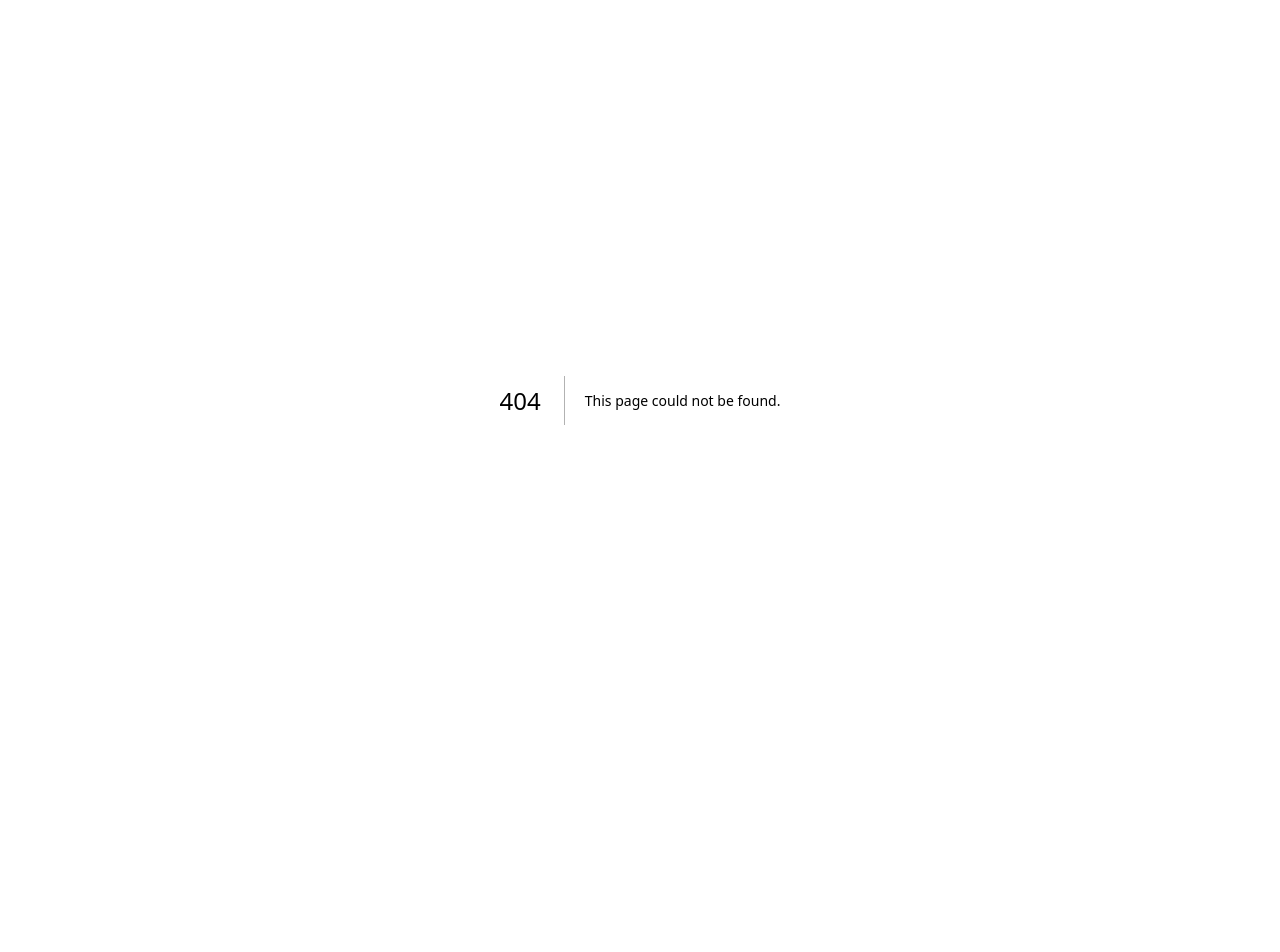
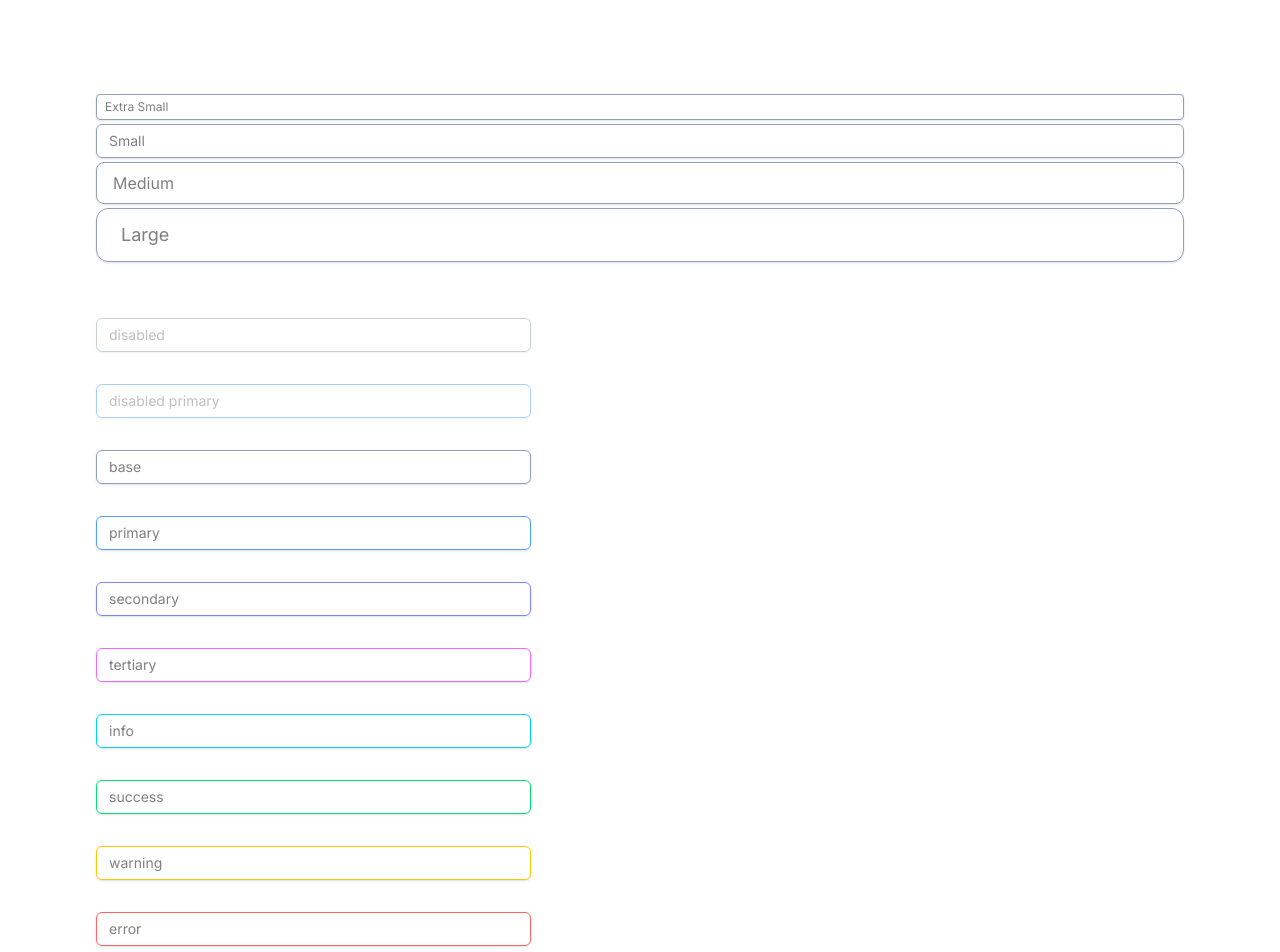
Before and after one commit to shoraid/fantasize-ui, a Next.js app: page /components/forms/input in a window 1280 px wide. Before the commit this address had no page. Shown: the top 952 px of the page. Before the commit the page ends 800 px from the top, so only its background shows below. Built offline with nearby package versions, Linux system fonts and the light colour scheme.

Commit message:
add input component

```diff
--- a/package.json
+++ b/package.json
@@ -16,6 +16,7 @@
     "tailwind-merge": "^2.4.0"
   },
   "devDependencies": {
+    "@tailwindcss/forms": "^0.5.7",
     "@tailwindcss/postcss": "^4.0.0-alpha.18",
     "@trivago/prettier-plugin-sort-imports": "^4.3.0",
     "@types/node": "^20",
--- /dev/null
+++ b/src/app/components/forms/input/page.tsx
@@ -0,0 +1,47 @@
+import BaseInput from "@/components/forms/base-input";
+
+export default function Input() {
+  return (
+    <div className="flex min-h-screen flex-col items-center gap-y-12 pt-[7%] pb-10">
+      <div className="container w-[85%]">
+        <div className="space-y-6 space-x-6">
+          <BaseInput size="xs" placeholder="Extra Small" />
+
+          <BaseInput size="sm" placeholder="Small" />
+
+          <BaseInput size="md" placeholder="Medium" />
+
+          <BaseInput size="lg" placeholder="Large" />
+        </div>
+      </div>
+
+      <div className="container w-[85%]">
+        <div className="flex w-[40%] flex-col gap-y-6">
+          <BaseInput placeholder="disabled" disabled />
+
+          <BaseInput color="primary" placeholder="disabled primary" disabled />
+
+          <BaseInput color="base" placeholder="base" />
+
+          <BaseInput color="primary" placeholder="primary" />
+
+          <BaseInput color="secondary" placeholder="secondary" />
+
+          <BaseInput color="tertiary" placeholder="tertiary" />
+
+          <BaseInput color="info" placeholder="info" />
+
+          <BaseInput color="success" placeholder="success" />
+
+          <BaseInput color="warning" placeholder="warning" />
+
+          <BaseInput color="error" placeholder="error" />
+
+          <BaseInput color="light" placeholder="light" />
+
+          <BaseInput color="dark" placeholder="dark" />
+        </div>
+      </div>
+    </div>
+  );
+}
--- /dev/null
+++ b/src/components/forms/base-input.tsx
@@ -0,0 +1,75 @@
+import clsx from "clsx/lite";
+import { ForwardedRef, forwardRef } from "react";
+import { twMerge } from "tailwind-merge";
+
+export interface BaseInputProps
+  extends Omit<React.InputHTMLAttributes<HTMLInputElement>, "size"> {
+  size?: "xs" | "sm" | "md" | "lg";
+  color?:
+    | "base"
+    | "primary"
+    | "secondary"
+    | "tertiary"
+    | "info"
+    | "success"
+    | "warning"
+    | "error"
+    | "light"
+    | "dark";
+}
+
+const DEFAULT_SIZE = "sm";
+const DEFAULT_COLOR = "base";
+
+const BaseInput = forwardRef(
+  (props: BaseInputProps, ref: ForwardedRef<HTMLInputElement>) => {
+    const {
+      type = "text",
+      id,
+      name,
+      size = DEFAULT_SIZE,
+      color = DEFAULT_COLOR,
+      className,
+      ...rest
+    } = props;
+
+    const sizeStyle = styles.size[size];
+    const colorStyle = styles.color[color];
+
+    return (
+      <input
+        ref={ref}
+        type={type}
+        id={id ?? name}
+        className={twMerge(styles.default, sizeStyle, colorStyle, className)}
+        {...rest}
+      />
+    );
+  },
+);
+
+export default BaseInput;
+
+const styles = {
+  default: clsx(
+    "my-1 block w-full border shadow-sm focus:ring-2 focus:ring-offset-1 focus:outline-none disabled:cursor-not-allowed disabled:opacity-50",
+  ),
+  size: {
+    xs: clsx("rounded py-1 px-2 text-xs"),
+    sm: clsx("rounded-md py-1.5 px-3 text-sm"),
+    md: clsx("rounded-lg py-2 px-4 text-base"),
+    lg: clsx("rounded-xl py-3 px-6 text-lg"),
+  },
+  color: {
+    base: clsx("border-slate-400 focus:ring-slate-200"),
+    primary: clsx("border-blue-400 focus:ring-blue-200"),
+    secondary: clsx("border-indigo-400 focus:ring-indigo-200"),
+    tertiary: clsx("border-fuchsia-400 focus:ring-fuchsia-200"),
+    info: clsx("border-cyan-400 focus:ring-cyan-200"),
+    success: clsx("border-green-400 focus:ring-green-200"),
+    warning: clsx("border-yellow-400 focus:ring-yellow-200"),
+    error: clsx("border-red-400 focus:ring-red-200"),
+    light: clsx("border-white focus:ring-white"),
+    dark: clsx("border-black focus:ring-black"),
+  },
+};
--- a/tailwind.config.ts
+++ b/tailwind.config.ts
@@ -14,5 +14,7 @@ module.exports = {
       },
     },
   },
-  plugins: [],
+  plugins: [
+    require('@tailwindcss/forms'),
+  ],
 }
```
Also changed, not shown: 1 other file (tests, documents, lock files or other folders).
